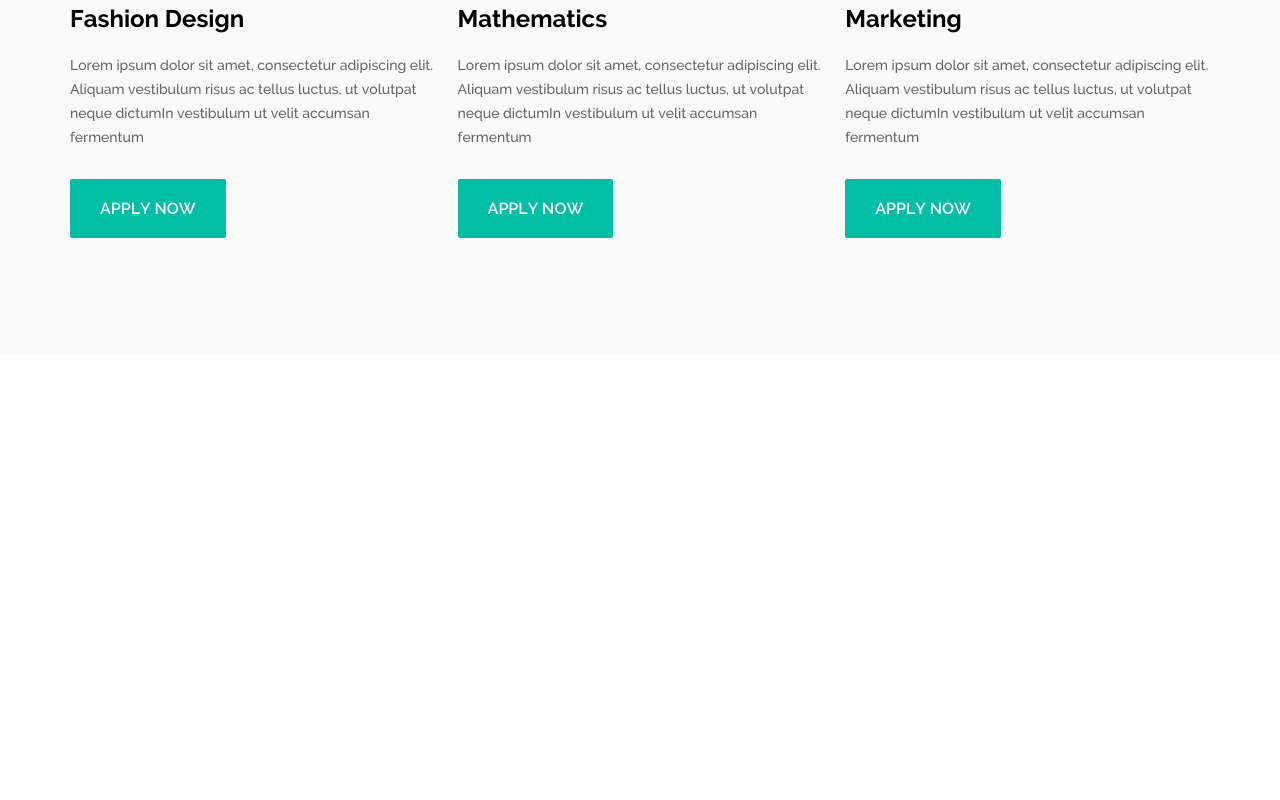
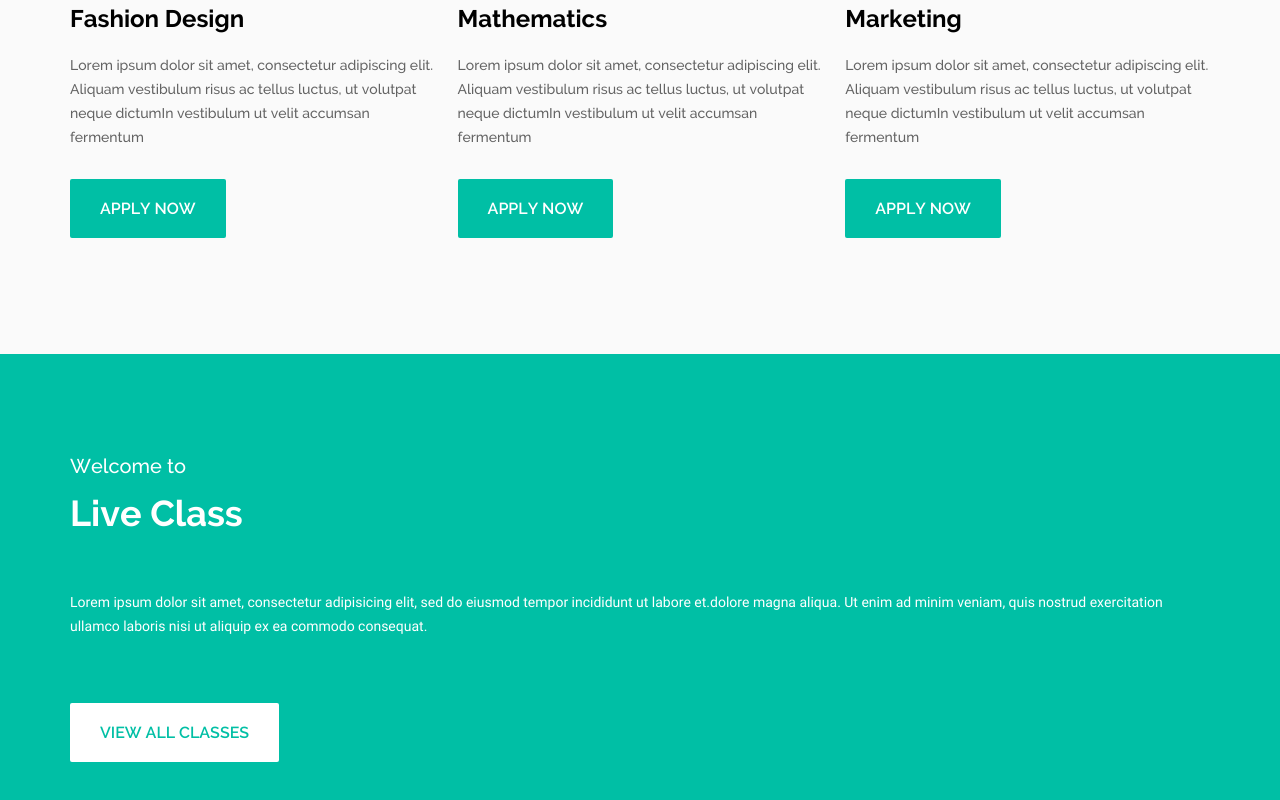
Before and after one commit to AlexSND/lms, a React (Create React App) app: page / in a window 1280 px wide. Shown: the part 3388-4188 px from the top of the page. Before the commit the page ends 3742 px from the top, so only its background shows below. Built offline with nearby package versions, Linux system fonts and the light colour scheme.

Commit message:
live-class start

```diff
--- a/src/App.js
+++ b/src/App.js
@@ -13,6 +13,7 @@ import Header from './Components/Header/Header'
 import Advantage from './Components/Advantage/Advantage';
 import KeyPoint from './Components/KeyPoint/KeyPoint';
 import LatestCourses from './Components/LatestCourses/LatestCourses';
+import LiveClass from './Components/LiveClass/LiveClass';
 
 class App extends Component {
     render() {
@@ -30,6 +31,7 @@ class App extends Component {
                 <LatestCourses
                     latestCoursesData={latestCoursesData}
                 />
+                <LiveClass />
             </div>
         )
     }
--- a/src/Components/LinkButton/LinkButton.jsx
+++ b/src/Components/LinkButton/LinkButton.jsx
@@ -4,7 +4,7 @@ import './LinkButton.css'
 
 const LinkButton = (props) => {
     return (
-        <a href={props.link} className="link-button">
+        <a href={props.link} className={props.invert ? "link-button link-button_white" : "link-button"}>
             {props.text}
         </a>
     )
--- /dev/null
+++ b/src/Components/LiveClass/LiveClass.css
@@ -0,0 +1,25 @@
+.live-class {
+    padding-top: 100px;
+    padding-bottom: 100px;
+    background-color: #00bfa5;
+    color: #fff;
+}
+
+.live-class__pre-title {
+    font-family: ralewaymedium, Arial, sans-serif;
+    font-size: 20px;
+}
+
+.live-class__title {
+    margin-top: 15px;
+    font-family: ralewaybold, Arial, sans-serif;
+    font-size: 36px;
+}
+
+.live-class__body-text {
+    margin-top: 55px;
+    margin-bottom: 65px;
+    font-family: robotoregular, Arial, sans-serif;
+    font-size: 14px;
+    line-height: 24px;
+}
--- /dev/null
+++ b/src/Components/LiveClass/LiveClass.jsx
@@ -0,0 +1,31 @@
+import React from 'react'
+
+import './LiveClass.css'
+
+import LinkButton from '../LinkButton/LinkButton'
+
+const LiveClass = (props) => {
+    return (
+        <div className="live-class">
+            <div className="main-wrapper main-wrapper_flex">
+                <div className="live-class__left-col">
+                    <span className="live-class__pre-title">
+                        Welcome to
+                    </span>
+                    <h3 className="live-class__title">
+                        Live Class
+                    </h3>
+                    <p className="live-class__body-text">
+                        Lorem ipsum dolor sit amet, consectetur adipisicing elit, sed do eiusmod tempor incididunt ut labore et.dolore magna aliqua. Ut enim ad minim veniam, quis nostrud exercitation ullamco laboris nisi ut aliquip ex ea commodo consequat.
+                    </p>
+                    <LinkButton text='View all classes' invert/>
+                </div>
+                <div className="live-class__right-col">
+
+                </div>
+            </div>
+        </div>
+    )
+}
+
+export default LiveClass
```
